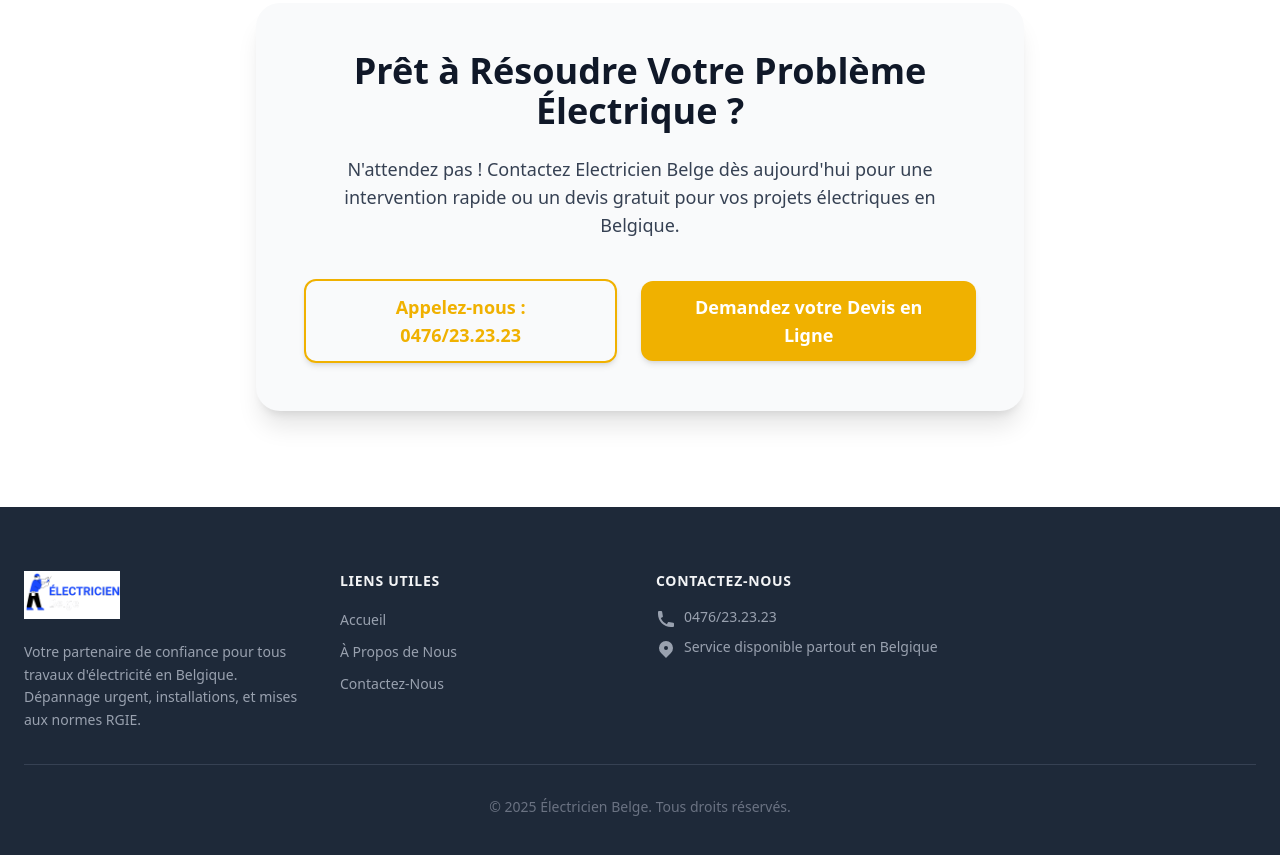
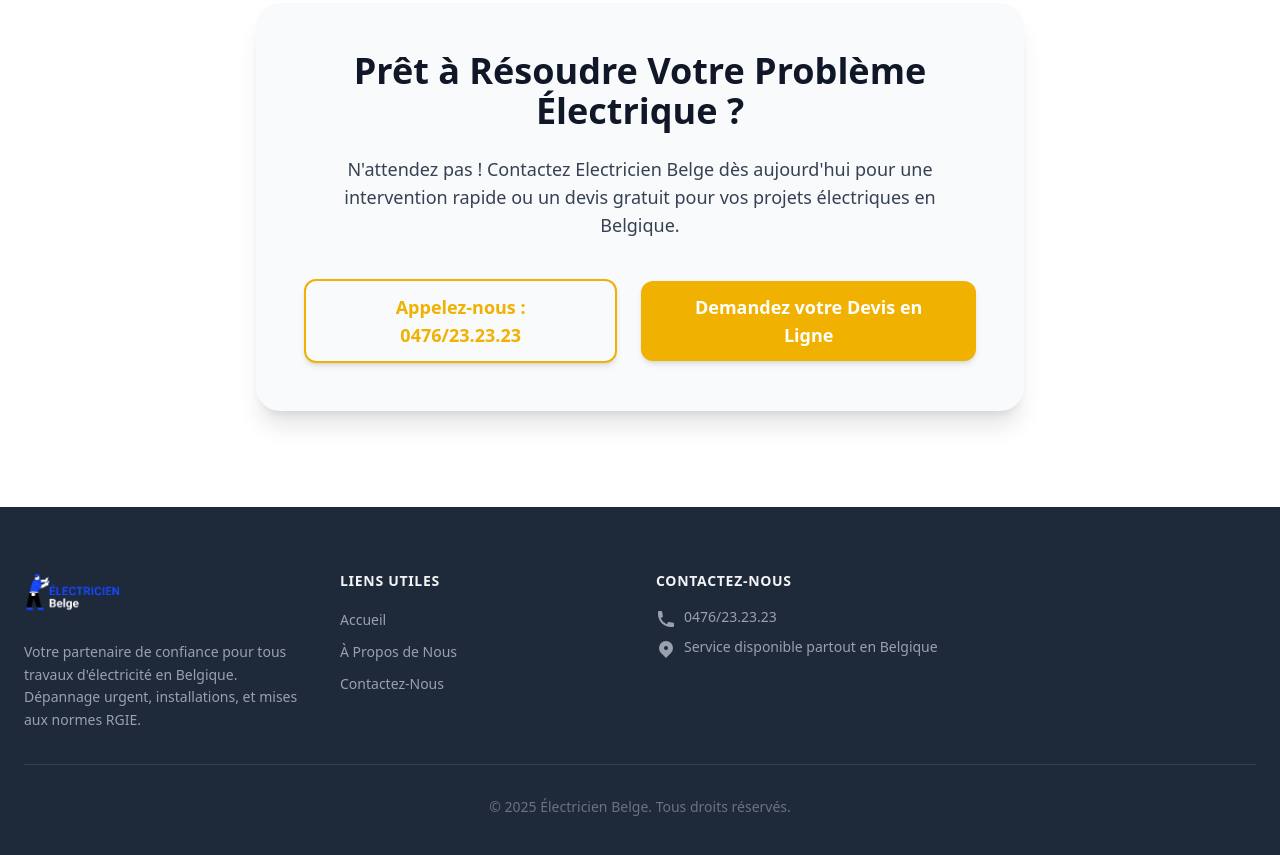
Before and after one commit to ranketgit/electricien, an Astro site: page / in a window 1280 px wide. Shown: the part 8651-9506 px from the top of the page. Built offline with nearby package versions, Linux system fonts and the light colour scheme; Astro itself is replaced by a stand-in of ours.

Commit message:
Update Footer.astro

```diff
--- a/src/components/Footer.astro
+++ b/src/components/Footer.astro
@@ -22,7 +22,7 @@
             {/* Column 1: Logo and About */}
             <div class="md:col-span-2 lg:col-span-1">
                 <a href="/" class="inline-block mb-4">
-                    <img src={logoSrc} alt={logoAlt} class="h-12 w-auto bg-white " /> {/* Inverted for dark bg */}
+                    <img src={logoSrc} alt={logoAlt} class="h-12 w-auto" /> {/* Inverted for dark bg */}
                 </a>
                 <p class="text-sm text-gray-400 leading-relaxed">
                     Votre partenaire de confiance pour tous travaux d'électricité en Belgique. Dépannage urgent, installations, et mises aux normes RGIE.
```
